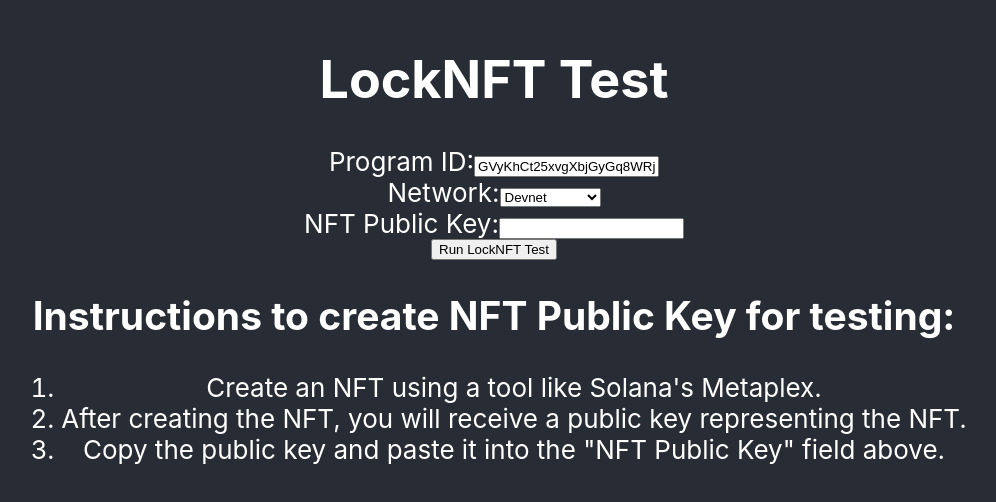
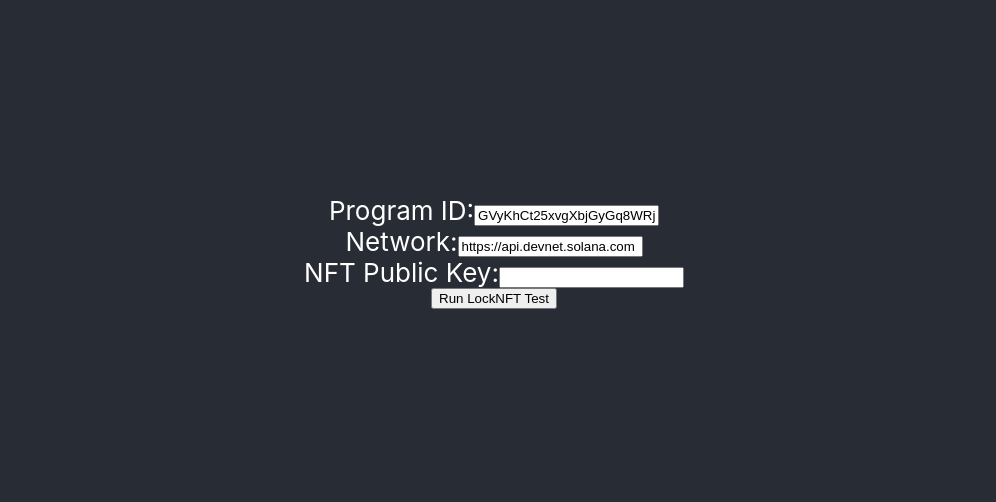
Before and after one commit to chaudhga/group8, a React (Create React App) app in the folder webapp/nft-factorizer/: page / in a window 1280 px wide. Shown: the part 148-650 px from the top of the page, without its empty margins (146-1142 px from the left). Built offline with nearby package versions, Linux system fonts and the light colour scheme.

Commit message:
fixed misc issues

```diff
--- a/webapp/nft-factorizer/src/App.tsx
+++ b/webapp/nft-factorizer/src/App.tsx
@@ -5,13 +5,55 @@ import { web3 } from '@coral-xyz/anchor';
 import idl from './group8.json';
 
 function App() {
-  const [programIdInput, setProgramIdInput] = useState('GVyKhCt25xvgXbjGyGq8WRjPbvUD1TToyyQPpRYZp8wa');
-  const [networkInput, setNetworkInput] = useState('https://api.devnet.solana.com');
+  const defaultProgramId = 'GVyKhCt25xvgXbjGyGq8WRjPbvUD1TToyyQPpRYZp8wa';
+  const defaultNetwork = 'https://api.devnet.solana.com';
+  const [programIdInput, setProgramIdInput] = useState(defaultProgramId);
+  const [networkInput, setNetworkInput] = useState(defaultNetwork);
   const [nftInput, setNftInput] = useState('');
   const [result, setResult] = useState('');
 
   const testLockNFT = async (programId: string, network: string, nft: PublicKey) => {
-    // ... (rest of the code)
+    const anchor = require("@coral-xyz/anchor");
+
+    // Connection to the specified network
+    const connection = new Connection(network, 'confirmed');
+    const provider = new anchor.AnchorProvider(connection, {
+      preflightCommitment: 'processed',
+    }, {});
+
+    // Load the program
+    const programIdPublicKey = new PublicKey(programId);
+    const program = new anchor.Program(idl, programIdPublicKey, provider);
+
+    // Required input accounts
+    const sender = Keypair.generate();
+    const senderTokenAccount = Keypair.generate();
+    const mint = Keypair.generate();
+    const lockingTokenAccount = Keypair.generate();
+    const programAccount = Keypair.generate();
+
+    // lockNFT function call
+    try {
+      await program.rpc.lockNFT({
+        accounts: {
+          sender: sender.publicKey,
+          senderTokenAccount: senderTokenAccount.publicKey,
+          nft: nft,
+          lockingTokenAccount: lockingTokenAccount.publicKey,
+          program: programAccount.publicKey,
+          tokenProgram: new PublicKey('TokenkegQfeZyiNwAJbNbGKPFXCWuBvf9Ss623VQ5DA'),
+          rent: web3.SYSVAR_RENT_PUBKEY,
+          systemProgram: SystemProgram.programId,
+          mint: mint.publicKey,
+        },
+        signers: [sender, senderTokenAccount, mint, lockingTokenAccount, programAccount],
+      });
+
+      setResult('NFT locked successfully!');
+    } catch (error) {
+      console.error('Error locking NFT:', error);
+      setResult('Failed to lock NFT.');
+    }
   };
 
   const onSubmit = () => {
@@ -21,7 +63,6 @@ function App() {
   return (
     <div className="App">
       <header className="App-header">
-        <h1>LockNFT Test</h1>
         <div>
           <label htmlFor="programIdInput">Program ID:</label>
           <input
@@ -32,11 +73,11 @@ function App() {
         </div>
         <div>
           <label htmlFor="networkInput">Network:</label>
-          <select id="networkInput" value={networkInput} onChange={(e) => setNetworkInput(e.target.value)}>
-            <option value="https://api.devnet.solana.com">Devnet</option>
-            <option value="https://api.testnet.solana.com">Testnet</option>
-            <option value="https://api.mainnet-beta.solana.com">Mainnet Beta</option>
-          </select>
+          <input
+            id="networkInput"
+            value={networkInput}
+            onChange={(e) => setNetworkInput(e.target.value)}
+          />
         </div>
         <div>
           <label htmlFor="nftInput">NFT Public Key:</label>
@@ -48,14 +89,6 @@ function App() {
         </div>
         <button onClick={onSubmit}>Run LockNFT Test</button>
         <div>{result}</div>
-        <div className="instructions">
-          <h2>Instructions to create NFT Public Key for testing:</h2>
-          <ol>
-            <li>Create an NFT using a tool like Solana's Metaplex.</li>
-            <li>After creating the NFT, you will receive a public key representing the NFT.</li>
-            <li>Copy the public key and paste it into the "NFT Public Key" field above.</li>
-          </ol>
-        </div>
       </header>
     </div>
   );
```
